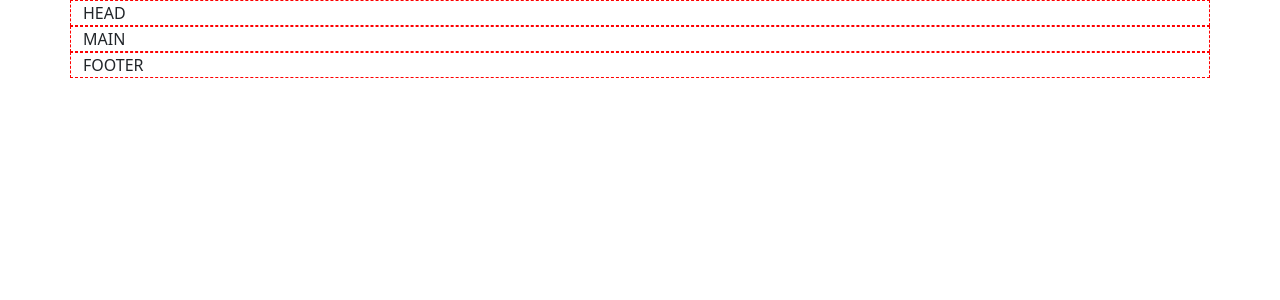
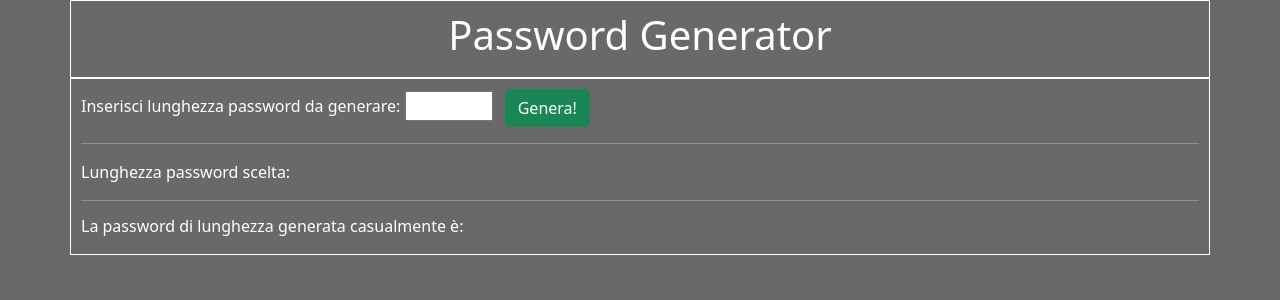
Before and after one commit to GiordanoDiego/php-strong-password-generator, a PHP site: page / in a window 1280 px wide. Shown: the top 300 px of the page. Run offline with PHP 8.4, Linux system fonts and the light colour scheme.

Commit message:
mileston 1 completed

```diff
--- a/css/style.css
+++ b/css/style.css
@@ -1,46 +1,10 @@
-/* -----------------RESET RULE----------------- */
-
-
-
-/* -----------------GENERAL RULE----------------- */
-
-
-/* -----------------HEADER RULE----------------- */
-
-
-/* -----------------MAIN RULE------------------- */
-
-
-/* -----------------FOOTER RULE----------------- */
-
-
-
-
-/* -----------------MEDIA QUERY----------------- */
-/* IN MOBILE FIRST */
-
-@media screen and (max-width: 576px) {
-
-}
-@media screen and (max-width: 768px) {
-
-}
-@media screen and (max-width: 992px) {
-
-}
-
-/* IN DEKSTOP FIRST */
-@media screen and (min-width: 992px) {
-
-}
-@media screen and (min-width: 768px) {
-
-}
-@media screen and (min-width: 576px) {
-
+body{
+    background-color: rgb(105, 105, 105);
+    color: white;
 }
 
 /* -----------------DEBUG----------------- */
 .debug .container {
-    border: 1px dashed red;
+    border: 1px solid white;
+    padding: 10px;
 }
--- a/index.php
+++ b/index.php
@@ -1,3 +1,16 @@
+<?php
+    function getName($n) {
+        $characters = '0123456789abcdefghijklmnopqrstuvwxyzABCDEFGHIJKLMNOPQRSTUVWXYZ?!-*$&';
+        $randomString = '';
+
+        for ($i = 0; $i < $n; $i++) {
+            $index = rand(0, strlen($characters) - 1);
+            $randomString .= $characters[$index];
+        }
+
+        return $randomString;
+    };
+?>
 <!DOCTYPE html>
 <html lang="en">
     <head>
@@ -9,15 +22,17 @@
         <link href="https://cdn.jsdelivr.net/npm/bootstrap@5.3.2/dist/css/bootstrap.min.css" rel="stylesheet" integrity="sha384-T3c6CoIi6uLrA9TneNEoa7RxnatzjcDSCmG1MXxSR1GAsXEV/Dwwykc2MPK8M2HN" crossorigin="anonymous">
         <link rel="stylesheet" href="./css/style.css">
         <!-- TITLE PAGE -->
-        <title>Document</title>
+        <title>Password Generator</title>
     </head>
 
         <!-- START BODY -->
     <body class="debug">
         <!-- START MAIN HEADER -->
         <header>
-            <div class="container">
-                HEAD
+            <div class="container text-center ">
+                <h1>
+                    Password Generator
+                </h1>
             </div>
         </header>
         <!-- END MAIN HEADER -->
@@ -25,18 +40,47 @@
         <!-- START MAIN -->
         <main>
             <div class="container">
-                MAIN
+                <div class="row">
+                    <div class="col-12">
+                        <form action="" method="$_GET">
+                            <label for="lengthPSW">Inserisci lunghezza password da generare: </label>
+                            <input type="number" id="lengthPSW" min="8" max="20" name="lengthPSW">
+                            <button class=" ms-2 btn btn-success">Genera!</button>
+                        </form>
+                        <hr>
+                    </div>
+                    <div class="col-12">
+                        <p>
+                            Lunghezza password scelta:
+                            <?php
+                                if(isset($_GET["lengthPSW"]) && !empty($_GET["lengthPSW"])){ //controllo se l'array get[lengthPSW] esiste o se è vuoto
+                                    echo $_GET["lengthPSW"];
+                                }
+                            ?>
+                        </p>
+                        <hr>
+                        <div>
+                            <h6>
+                                La password di lunghezza
+                                <strong>
+                                    <?php
+                                        if(isset($_GET["lengthPSW"]) && !empty($_GET["lengthPSW"])){
+                                            echo $_GET["lengthPSW"];
+                                        }?>
+                                </strong>
+                                generata casualmente è:
+                                <?php
+                                    if(isset($_GET["lengthPSW"]) && !empty($_GET["lengthPSW"])){
+                                        echo getName($_GET["lengthPSW"]);
+                                    }?>
+                            </h6>
+                        </div>
+                    </div>
+                </div>
             </div>
         </main>
         <!-- END MAIN -->
 
-        <!-- START FOOTER -->
-        <footer>
-            <div class="container">
-                FOOTER
-            </div>
-        </footer>
-        <!-- END FOOTER -->
         <script src="https://unpkg.com/vue@3/dist/vue.global.js"></script>
         <script src="https://cdn.jsdelivr.net/npm/bootstrap@5.3.2/dist/js/bootstrap.bundle.min.js" integrity="sha384-C6RzsynM9kWDrMNeT87bh95OGNyZPhcTNXj1NW7RuBCsyN/o0jlpcV8Qyq46cDfL" crossorigin="anonymous"></script>
         <script src="./js/script.js"></script>
```
Also changed, not shown: index.html (deleted, +0 -44 lines).
